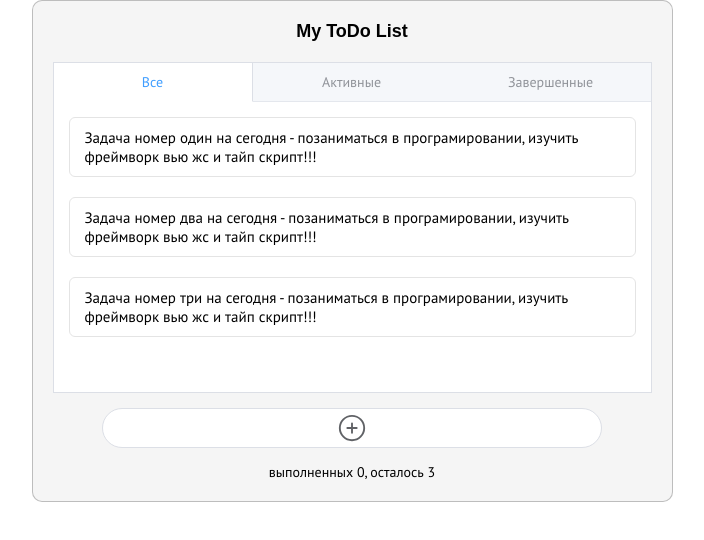
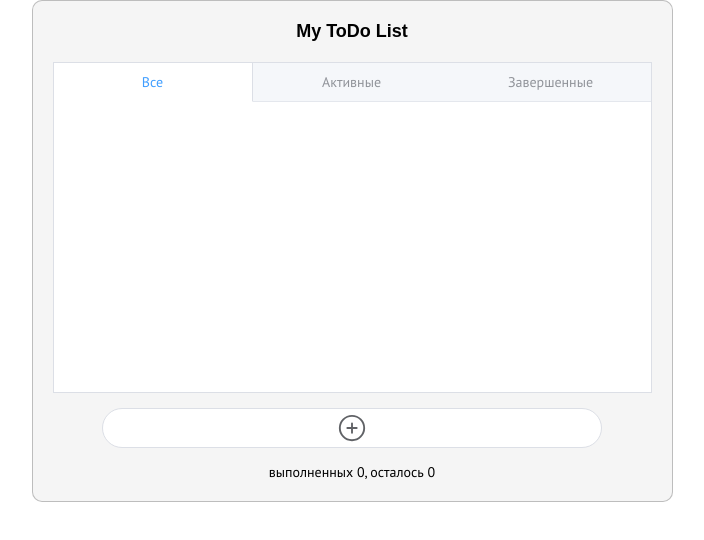
Before and after one commit to Floyd-88/todo_list_vue, a Vue app: page / in a window 1280 px wide. Shown: the top 540 px of the page, without its empty margins (288-992 px from the left). Built offline with nearby package versions, Linux system fonts and the light colour scheme; a web font is replaced by a local one.

Commit message:
localStorage

```diff
--- a/src/App.vue
+++ b/src/App.vue
@@ -12,13 +12,14 @@
         <ItemsTodoList :todos="filterTodo" @doneTodo="doneTodo" @removeTodo="removeTodo" />
       </el-tabs>
 
-      <!-- добавление задачи -->
+      <!-- кнопка для раскрытия формы -->
       <AddItemTodoList @showForm="showForm" />
 
-      <FormItemTodoList :isShowForm="isShowForm" @closeFormTodod="closeFormTodod" @addTodoList="addTodoList" />
+      <!-- форма для добавление новой задачи -->
+      <FormItemTodoList :isShowForm="isShowForm" @showForm="showForm" @addTodoList="addTodoList" />
 
       <!-- статистика выполненных/не выполненных задач -->
-      <StatisticsTodoList :stats="stats"/>
+      <StatisticsTodoList :stats="stats" />
     </div>
 
   </div>
@@ -34,9 +35,7 @@ import StatisticsTodoList from './components/StatisticsTodoList.vue'
 import FormItemTodoList from './components/FormItemTodoList.vue'
 
 import { Todo } from './types/Todo'
-
-import {Stats} from './components/StatisticsTodoList.vue'
-
+import { Stats } from './components/StatisticsTodoList.vue'
 
 interface State {
   isShowForm: boolean,
@@ -47,27 +46,15 @@ interface State {
 export default defineComponent({
   name: "App",
 
+  mounted() {
+    this.loadItemsTask()
+  },
+
   data(): State {
     return {
       isShowForm: false,
 
-      todos: [
-        {
-          id: 0,
-          text: 'Задача номер один на сегодня - позаниматься в програмировании, изучить фреймворк вью жс и тайп скрипт!!!',
-          done: false
-        },
-        {
-          id: 1,
-          text: 'Задача номер два на сегодня - позаниматься в програмировании, изучить фреймворк вью жс и тайп скрипт!!!',
-          done: false
-        },
-        {
-          id: 2,
-          text: 'Задача номер три на сегодня - позаниматься в програмировании, изучить фреймворк вью жс и тайп скрипт!!!',
-          done: false
-        }
-      ],
+      todos: [],
 
       activeName: 'all'
     }
@@ -103,16 +90,22 @@ export default defineComponent({
   },
 
   methods: {
-    showForm() {
-      this.isShowForm = true
+    loadItemsTask() {
+      let localItems: string | null = localStorage.getItem('todos');
+      if(localItems !== null) {
+        this.todos = JSON.parse(localItems);
+      } else {
+        this.todos = []
+      }
     },
 
-    closeFormTodod() {
-      this.isShowForm = false
+    showForm(bool: boolean) {
+      this.isShowForm = bool
     },
 
     addTodoList(todo: Todo) {
       this.todos.unshift(todo)
+      localStorage.setItem('todos', JSON.stringify(this.todos))
     },
 
     doneTodo(id: number) {
@@ -121,10 +114,12 @@ export default defineComponent({
           todo.done = !todo.done
         }
       })
+      localStorage.setItem('todos', JSON.stringify(this.todos))
     },
 
     removeTodo(id: number) {
       this.todos = this.todos.filter((todo: Todo) => todo.id !== id)
+      localStorage.setItem('todos', JSON.stringify(this.todos))
     },
   },
 
--- a/src/components/AddItemTodoList.vue
+++ b/src/components/AddItemTodoList.vue
@@ -16,11 +16,13 @@ export default defineComponent({
 
     methods: {
         showForm() {
-            this.$emit('showForm')
+            this.$emit('showForm', true)
         }
     },
 
-    emits:['showForm'],
+    emits:{
+        showForm: (bool: boolean) => Boolean
+    },
 
     components: {
         CirclePlus
--- a/src/components/FormItemTodoList.vue
+++ b/src/components/FormItemTodoList.vue
@@ -14,7 +14,7 @@
 </template>
 
 <script lang="ts">
-import { defineComponent, PropType } from 'vue'
+import { defineComponent } from 'vue'
 import { CloseBold } from '@element-plus/icons-vue'
 import {Todo} from '../types/Todo'
 
@@ -53,12 +53,12 @@ export default defineComponent({
         },
 
         closeFormTodod() {
-            this.$emit('closeFormTodod')
+            this.$emit('showForm', false)
         }
     },
 
     emits:{
-        closeFormTodod: () => true,
+        showForm: (bool: false) => Boolean,
         addTodoList: (todo: Todo) =>  todo
     },
 
```
